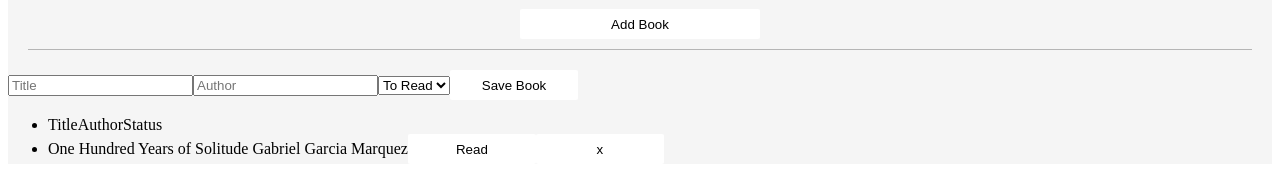
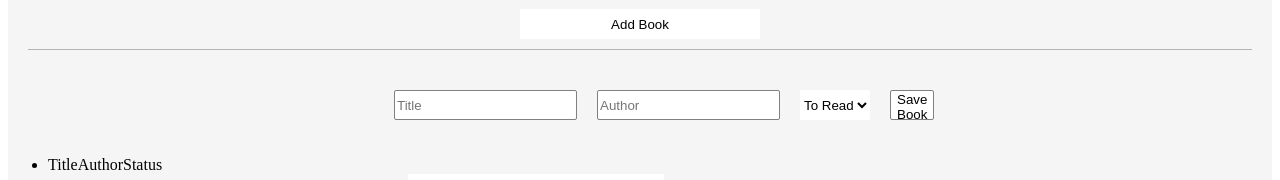
Before and after one commit to liampc/mylibrary, a React (Create React App) app: page / in a window 1280 px wide. Shown: the part 189-369 px from the top of the page. Built offline with nearby package versions, Linux system fonts and the light colour scheme.

Commit message:
add css for forms

```diff
--- a/src/App.css
+++ b/src/App.css
@@ -39,3 +39,39 @@ button {
     border-radius: 2px;
     border: thin;
 }
+
+.input-forms {
+    display: flex;
+    flex-direction: column;
+    align-items: center;
+    padding: 10px;
+
+}
+
+
+form {
+    width: 40vw;
+    display: flex;
+    flex-direction: row;
+    justify-content: space-around;
+    margin: 0 auto;
+
+}
+
+form > * {
+    margin: 10px;
+    border: thin solid gray;
+    border-radius: 2px;
+}
+
+input {
+    width: 50vw;
+}
+
+select, option {
+    width: 50vw;
+    height: 30px;
+    background-color: white;
+    border-radius: 2px;
+    border: thin;
+}
--- a/src/components/Forms.js
+++ b/src/components/Forms.js
@@ -2,6 +2,7 @@ import React from 'react'
 
 const Forms = () => {
     return (
+    <div className={"input-forms"}>
        <form>
             <input type="text" name="add-title" id="input-title" placeholder="Title" />
             <input type="text" name="add-author" id="input-author" placeholder="Author" />
@@ -11,6 +12,7 @@ const Forms = () => {
             </select>
             <button> Save Book</button>
        </form>
+    </div>
     )
 }
 
```
